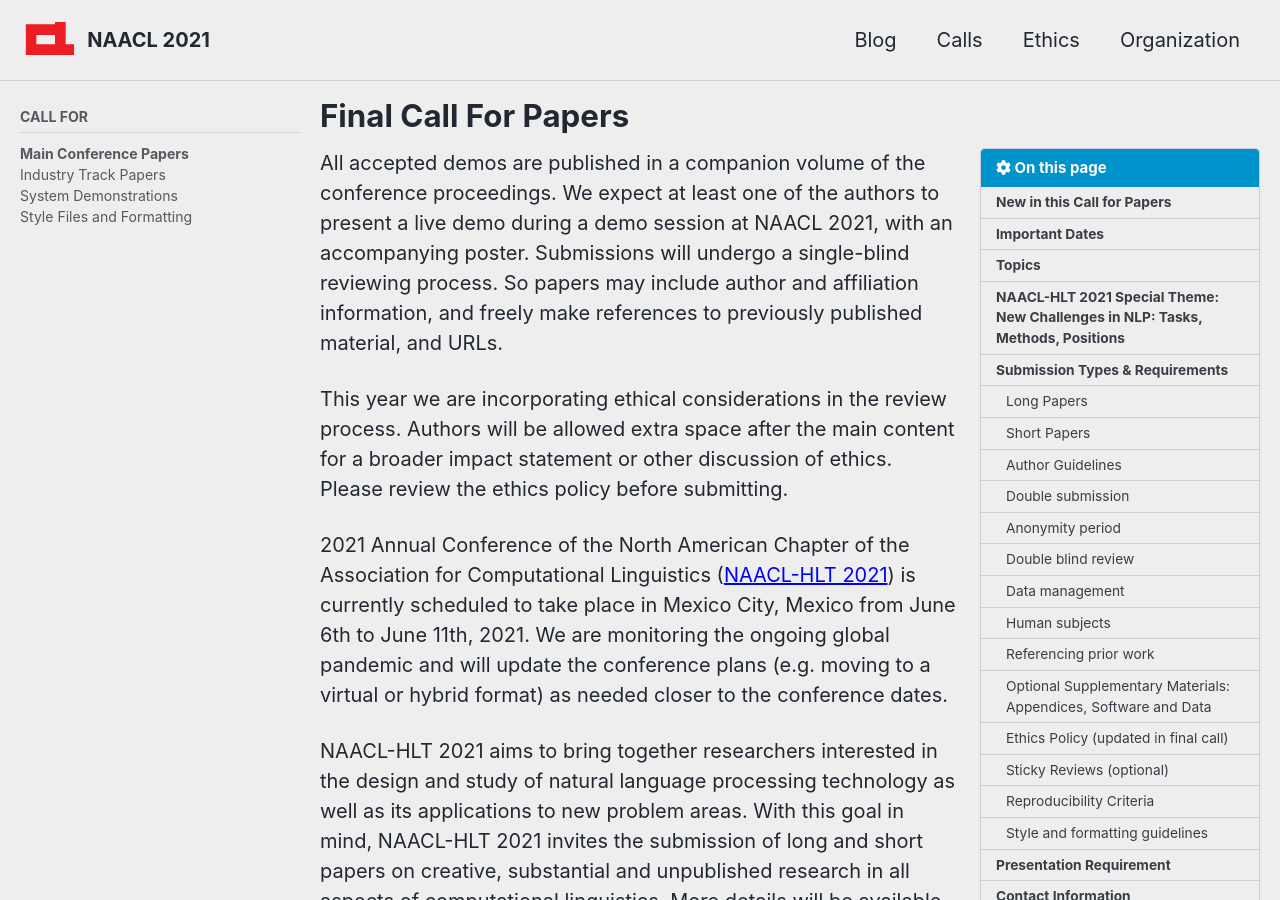
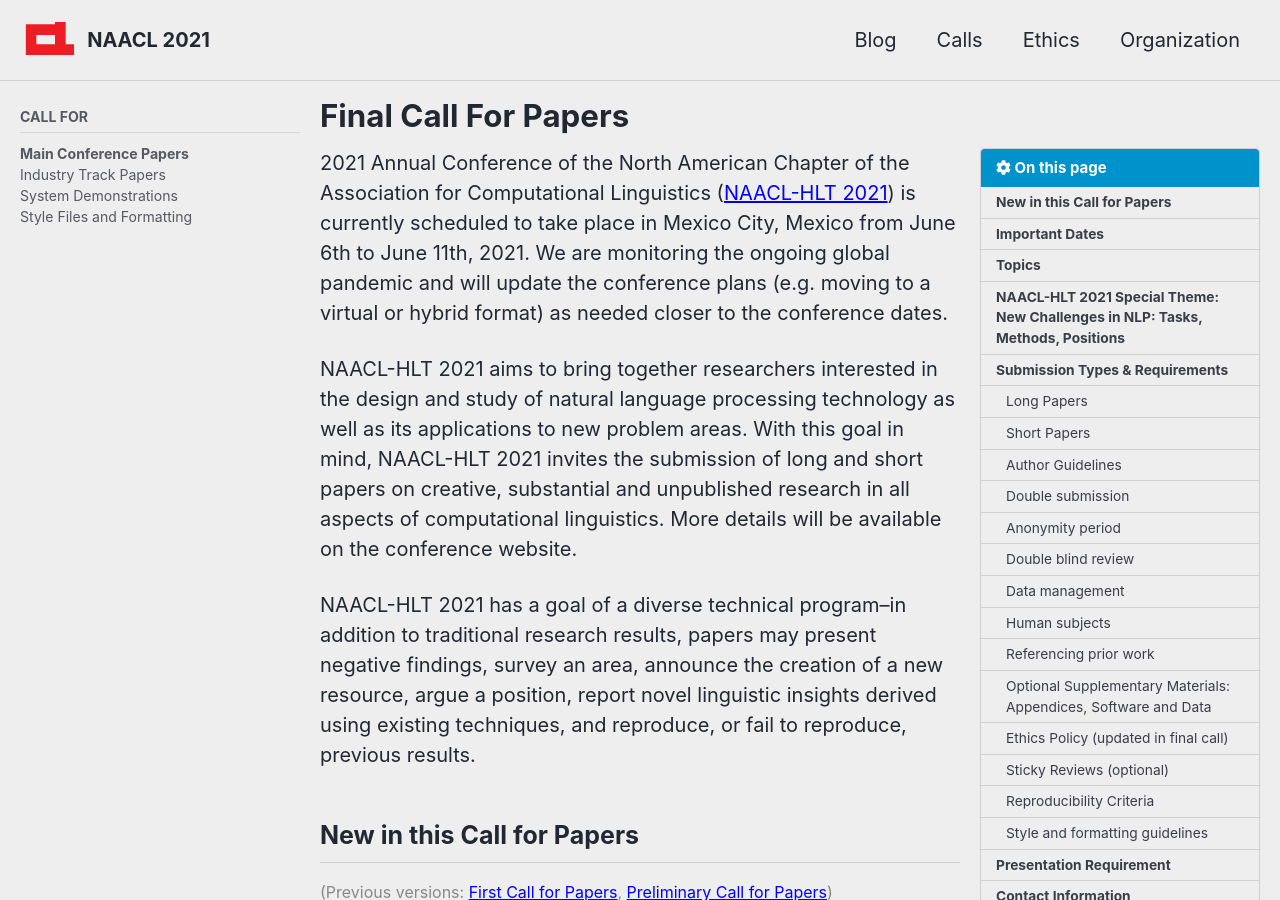
Before and after one commit to naacl-org/naacl-2021-website, a Jekyll site: the page built from _pages/calls/papers-final.md, in a window 1280 px wide and 900 px high. Built offline with Jekyll 4.4.1, drawn with Linux system fonts in a browser that asks for light colours; cached includes are drawn as plain includes; nearby versions of some CDN libraries.

Commit message:
Remove superfluous paragraphs from final call. (I believe I removed Ice's latest commit by mistake)

```diff
--- a/_pages/calls/papers-final.md
+++ b/_pages/calls/papers-final.md
@@ -8,12 +8,6 @@
 toc_sticky: true
 toc_icon: "cog"
 ---
-
-All accepted demos are published in a companion volume of the conference proceedings. We expect at least one of the authors to present a live demo during a demo session at NAACL 2021, with an accompanying poster.
-Submissions will undergo a single-blind reviewing process. So papers may include author and affiliation information, and freely make references to previously published material, and URLs.
-
-This year we are incorporating ethical considerations in the review process. Authors will be allowed extra space after the main content for a broader impact statement or other discussion of ethics. Please review the ethics policy before submitting.
-
 
 2021 Annual Conference of the North American Chapter of the Association for Computational Linguistics ([NAACL-HLT 2021](/)) is currently scheduled to take place in Mexico City, Mexico from June 6th to June 11th, 2021. We are monitoring the ongoing global pandemic and will update the conference plans (e.g. moving to a virtual or hybrid format) as needed closer to the conference dates.
 
```
